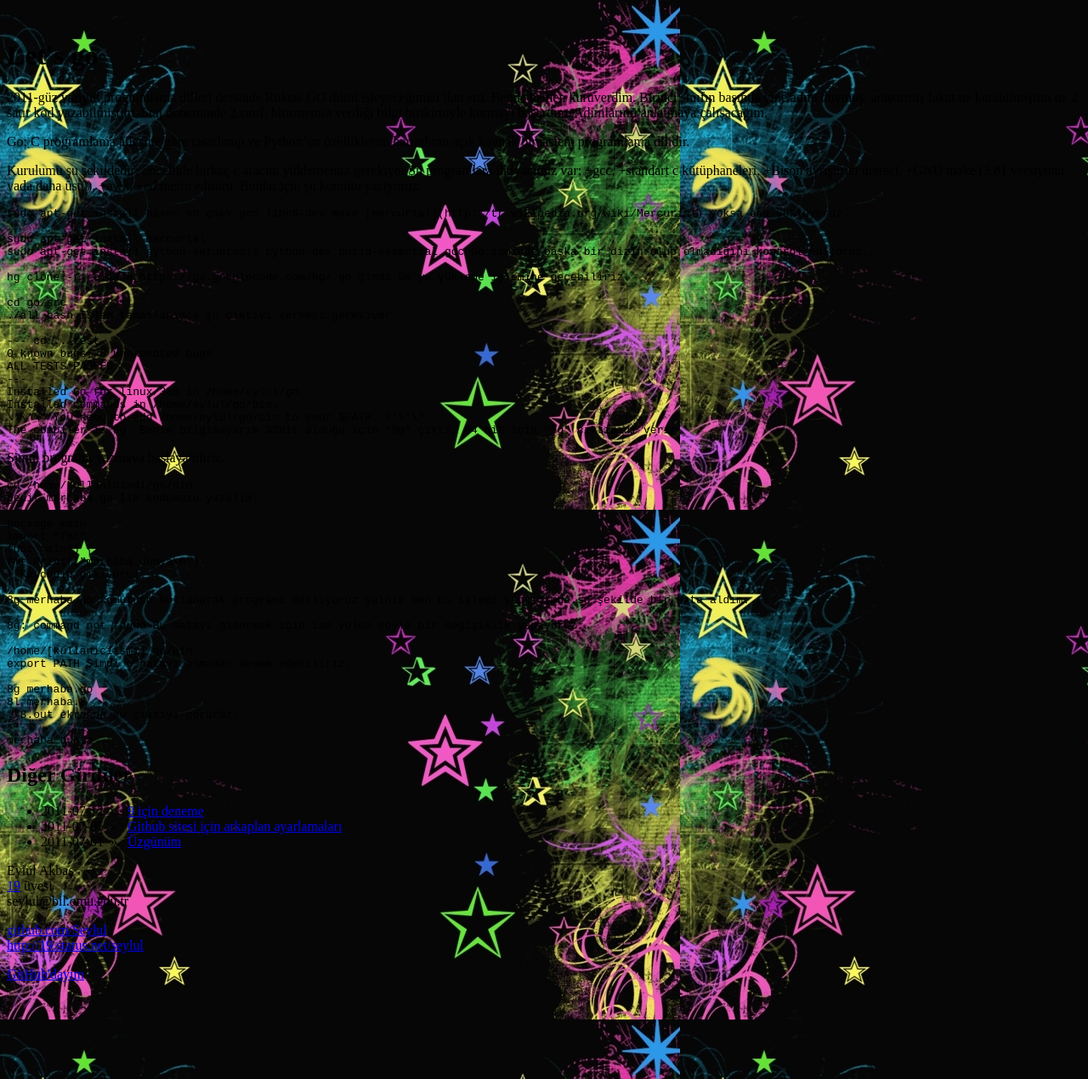
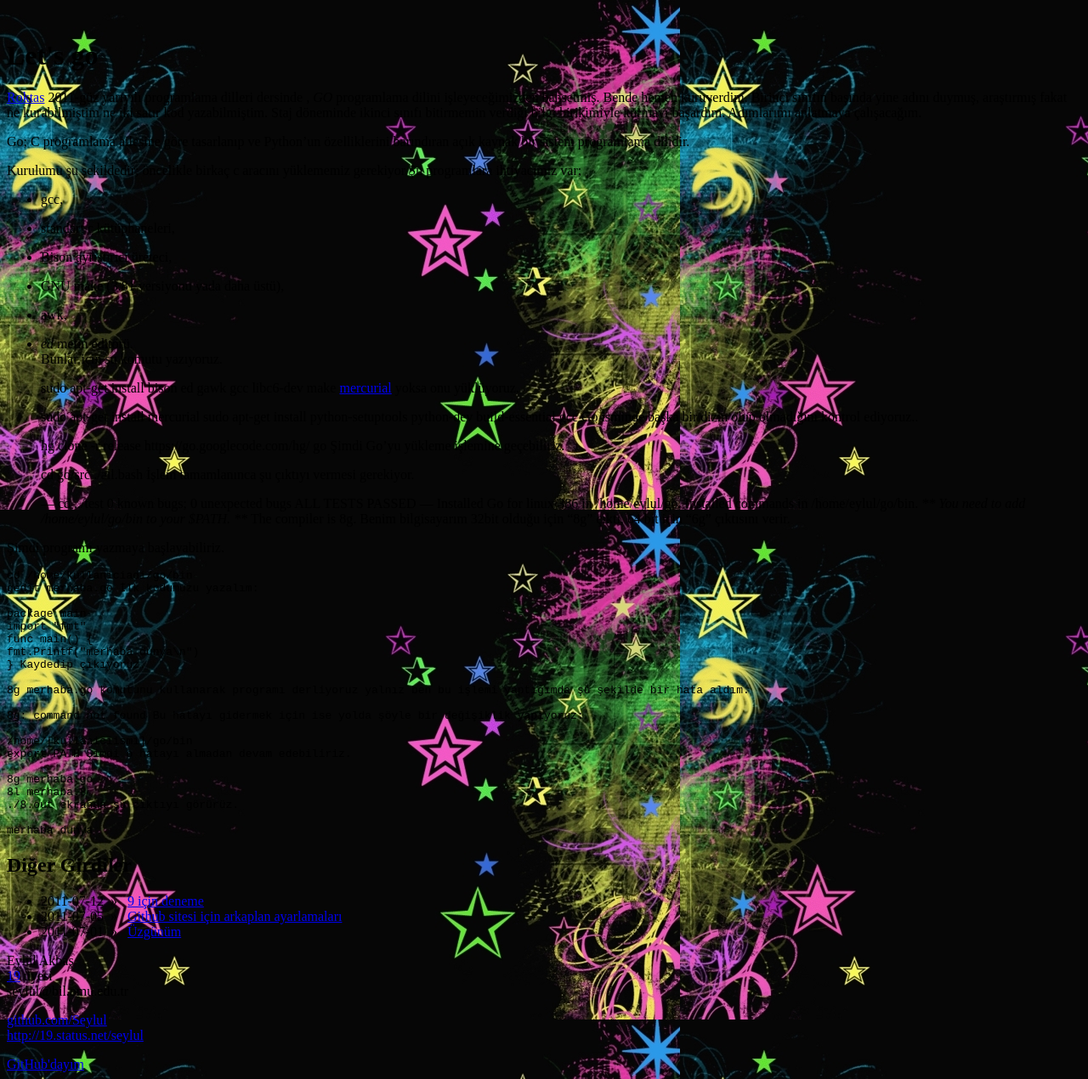
Before and after one commit to Seylul/seylul.github.io, a Jekyll site: the page built from 1/_posts/2011-07-07-go.md, in a window 1280 px wide. Shown: the whole page at 85% size. Built offline with Jekyll 4.4.1, drawn with Linux system fonts in a browser that asks for light colours; comment, search, counter and statistics services are not loaded.

Commit message:
let's go

```diff
--- a/1/_posts/2011-07-07-go.md
+++ b/1/_posts/2011-07-07-go.md
@@ -2,18 +2,24 @@
 layout: post
 title: Let's go
 ---
-2011-güz yarıyılı programlama dilleri dersinde Roktas *GO* dilini işleyeceğimizi ilan etti. Bende hemen kuruverdim. Birinci sınıfın başında yine adını duymuş, araştırmış fakat ne kurabilmiştim ne 2 satır kod yazabilmiştim. Staj döneminde 2.sınıfı bitirmemin verdiği bilgi birikimiyle kurmayı başardım. Adımlarımı anlatmaya çalışacağım.
+[Roktas](roktas.me) 2011-güz yarıyılı programlama dilleri dersinde , *GO* programlama dilini işleyeceğimizden bahsetmiş. Bende hemen kuruverdim. Birinci sınıfın başında yine adını duymuş, araştırmış fakat ne kurabilmiştim ne iki satır kod yazabilmiştim. Staj döneminde ikinci sınıfı bitirmemin verdiği bilgi birikimiyle kurmayı başardım. Adımlarımı anlatmaya çalışacağım.
 
 Go; C programlama ailesine göre tasarlanıp ve Python'un özelliklerini barındıran açık kaynak bir sistem programlama dilidir.
 
 Kurulumu şu şekildedir;
 öncelikle birkaç c aracını yüklememiz gerekiyor.Şu programlara ihtiyacımız var;
-+gcc,
-+standart c kütüphaneleri,
-+Bison ayrıştırıcı üreteci,
-+GNU make (3.81 versiyonu yada daha üstü),
-+awk,
-+*ed* metin editörü.
+
+- gcc,
+
+- standart c kütüphaneleri,
+
+- Bison ayrıştırıcı üreteci,
+
+- GNU make (3.81 versiyonu yada daha üstü),
+
+- awk,
+
+- *ed* metin editörü.
 Bunlar için şu komutu yazıyoruz.
 
 	sudo apt-get install bison ed gawk gcc libc6-dev make
@@ -36,7 +42,7 @@
 	---
 	Installed Go for linux/386 in /home/eylul/go.
 	Installed commands in /home/eylul/go/bin.
-	\*\*\* You need to add /home/eylul/go/bin to your $PATH. \*\*\*
+	*** You need to add /home/eylul/go/bin to your $PATH. ***
 	The compiler is 8g.
 Benim bilgisayarım 32bit olduğu için "8g" çıktı, 64 bit için "6g" çıktısını verir.
 
```
